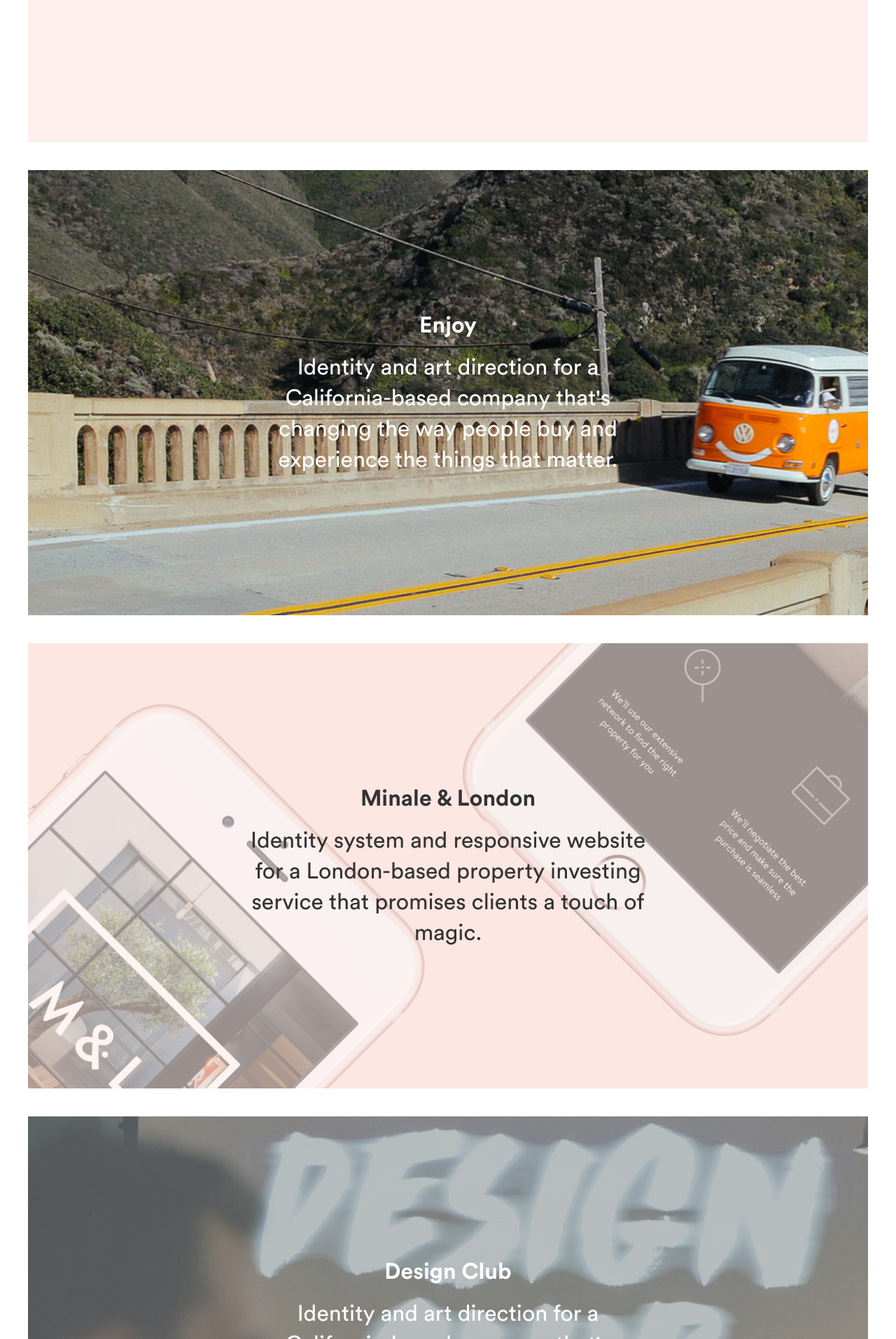
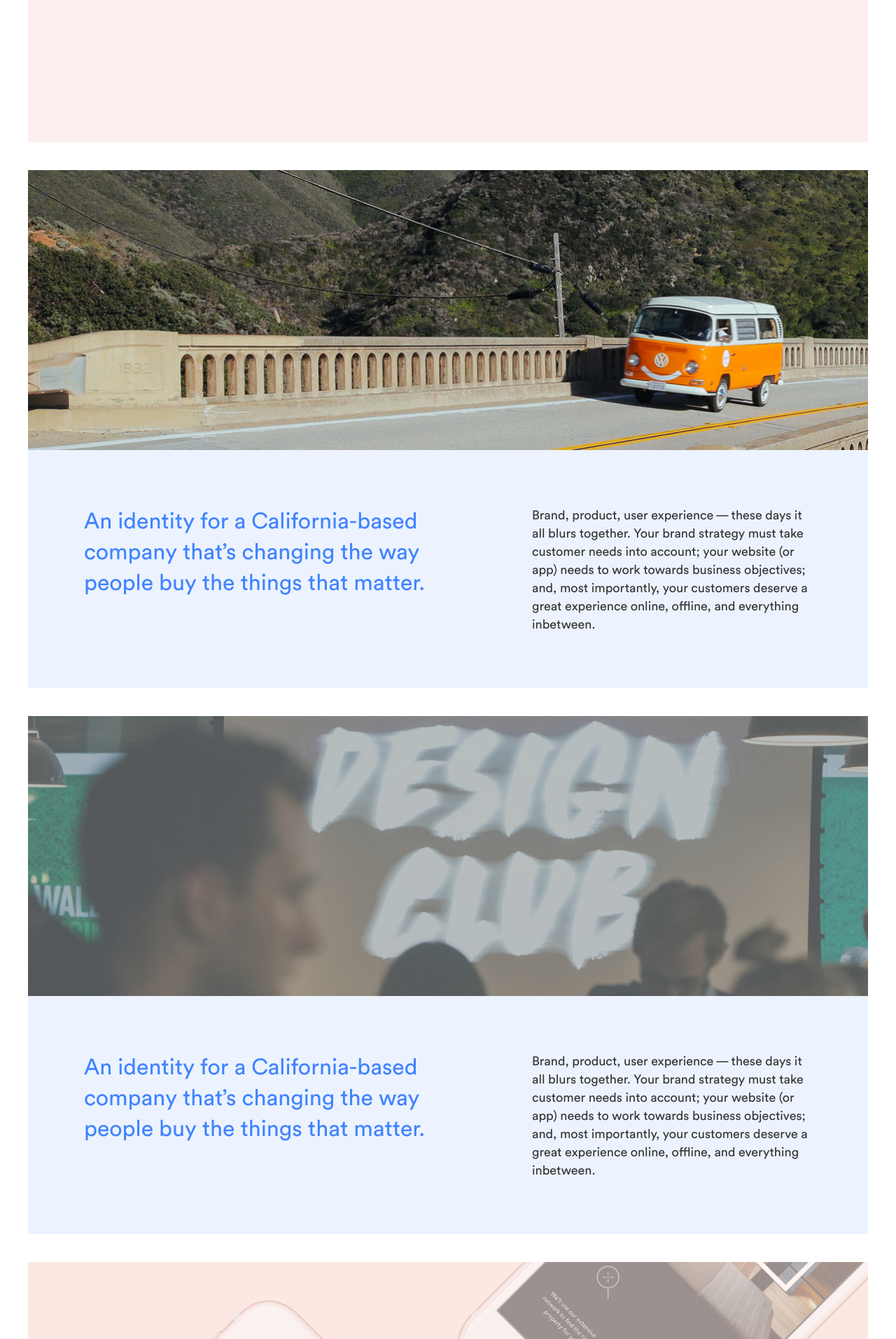
Before and after one commit to anothertompetty/work-we-do-site, a Jekyll site: the page built from index.html, in a window 1280 px wide. Shown: the part 885-2798 px from the top of the page at 70% size. Built offline with Jekyll 4.4.1, drawn with Linux system fonts in a browser that asks for light colours; some web fonts are replaced; some of the changed text lies outside the part shown.

```diff
--- a/_sass/_bio.scss
+++ b/_sass/_bio.scss
@@ -37,7 +37,7 @@
   }
 }
 
-@media screen and (max-width: $width-small) {
+@media screen and (max-width: $width-mobile) {
   .bio {
     padding: 0;
   }
--- a/_sass/_heading.scss
+++ b/_sass/_heading.scss
@@ -32,5 +32,5 @@
 }
 
 .heading__inner--about {
-  max-width: 980px;
+  max-width: 880px;
 }
--- a/_sass/_stage.scss
+++ /dev/null
@@ -1,84 +0,0 @@
-.stage {
-  width: 100%;
-  margin-top: $space-large;
-  padding-top: $space-x-large * 2.5;
-  padding-bottom: $space-x-large * 2.5;
-  background-color: #26E3B2;
-}
-
-@media screen and (max-width: $width-small) {
-  .stage {
-    margin-top: $space-large / 2;
-  }
-}
-
-@media screen and (max-width: $width-mobile) {
-  .stage {
-    margin-top: 0;
-  }
-}
-
-.stage--enjoy {
-  background: url('../img/work/enjoy.jpg') top center no-repeat;
-  background-size: cover;
-  background-color: orange;
-  color: white;
-}
-
-.stage--minale {
-  background: url('../img/work/minale-and-london.jpg') top center no-repeat;
-  background-size: cover;
-  background-color: #FCE7E2;
-  color: $color-base;
-}
-
-.stage--design-club {
-  background: url('../img/work/design-club.jpg') top center no-repeat;
-  background-size: cover;
-  background-color: $color-base;
-  color: white;
-}
-
-.stage--venmo {
-  background-color: #D8EFED;
-}
-
-.stage--facebook {
-  background-color: #F7F9D7;
-}
-
-.stage__inner {
-  max-width: 580px;
-  margin: 0 auto;
-}
-
-@media screen and (max-width: $width-small) {
-  .stage__inner {
-    max-width: 380px;
-  }
-}
-
-.stage-nav {
-  position: absolute;
-  margin-left: auto;
-  margin-right: auto;
-  left: 0;
-  right: 0;
-  margin-top: -72px;
-  z-index: 2;
-}
-
-.stage-nav__button {
-  display: inline-block;
-  width: 32px;
-  height: 32px;
-  border: 1px solid $color-base;
-  border-radius: 80px;
-  padding-top: 7px;
-  margin-right: 8px;
-  text-decoration: none;
-}
-
-.stage-nav__button:last-of-type {
-  margin-right: 0;
-}
--- a/_sass/_text.scss
+++ b/_sass/_text.scss
@@ -123,6 +123,10 @@
   color: $color-primary;
 }
 
+.u-color-secondary {
+  color: $color-secondary;
+}
+
 .u-text-no-smoothing {
   -webkit-font-smoothing: subpixel-antialiased;
 }
--- /dev/null
+++ b/_sass/_work.scss
@@ -0,0 +1,92 @@
+.work {
+  width: 100%;
+  margin-top: $space-large;
+  padding-top: $space-x-large * 2.5;
+  padding-bottom: $space-x-large * 2.5;
+  background-color: #26E3B2;
+}
+
+@media screen and (max-width: $width-small) {
+  .work {
+    margin-top: $space-large / 2;
+  }
+}
+
+@media screen and (max-width: $width-mobile) {
+  .work {
+    margin-top: 0;
+  }
+}
+
+.work--enjoy {
+  background: url('../img/work/enjoy.jpg') top center no-repeat;
+  background-size: cover;
+  background-color: orange;
+  color: white;
+}
+
+.work--minale {
+  background: url('../img/work/minale-and-london.jpg') top center no-repeat;
+  background-size: cover;
+  background-color: #FCE7E2;
+  color: $color-base;
+}
+
+.work--design-club {
+  background: url('../img/work/design-club.jpg') top center no-repeat;
+  background-size: cover;
+  background-color: $color-base;
+  color: white;
+}
+
+.work--venmo {
+  background-color: #D8EFED;
+}
+
+.work--facebook {
+  background-color: #F7F9D7;
+}
+
+.work__about {
+  position: relative;
+  max-width: 100%;
+  min-height: 340px;
+  background-color: $color-secondary-light;
+}
+
+.work__about__title {
+  margin-left: $space-x-large;
+  margin-right: 50%;
+  vertical-align: top;
+}
+
+.work__about__story {
+  position: absolute;
+  max-width: 400px; // using both so can override with max-width in media query
+  min-width: 400px;
+  top: $space-x-large;
+  right: $space-x-large;
+}
+
+@media screen and (max-width: 1100px) {
+  .work__about__story {
+    max-width: 300px; // using both so can override with max-width in media query
+    min-width: 300px;
+  }
+}
+
+@media screen and (max-width: $width-medium + 140px) {
+  .work__about__title {
+    margin-right: $space-x-large;
+  }
+
+  .work__about__story {
+    position: relative;
+    max-width: 100%;
+    top: auto;
+    right: auto;
+    margin-top: $space-large;
+    margin-left: $space-x-large;
+    margin-right: $space-x-large
+  }
+}
--- a/css/main.scss
+++ b/css/main.scss
@@ -19,7 +19,7 @@
   "links",
   "logo",
   "owl-carousel",
-  "stage",
+  "work",
 
   "margin",
   "padding",
--- a/index.html
+++ b/index.html
@@ -18,28 +18,33 @@
   </div>
 </div>
 
-<div class="stage stage--enjoy u-padding-Hl">
-  <div class="stage__inner u-text-center">
-    <p class="u-text-large u-text-heavy">Enjoy</p>
-    <p class="u-text-large u-margin-An">
-      Identity and art direction for a California-based company that's changing the way people buy and experience the things that matter.
-    </p>
+<div class="work work--enjoy"></div>
+<div class="work__about u-padding-Vxl">
+  <div class="work__about__title u-text-large u-color-secondary">
+    An identity for a California-based company that’s changing the way people buy the things that matter.
+  </div>
+  <div class="work__about__story">
+    Brand, product, user experience — these days it all blurs together. Your brand strategy must take customer needs into account; your website (or app) needs to work towards business objectives; and, most importantly, your customers deserve a great experience online, offline, and everything inbetween.
   </div>
 </div>
-<div class="stage stage--minale u-padding-Hl">
-  <div class="stage__inner u-text-center">
-    <p class="u-text-large u-text-heavy">Minale & London</p>
-    <p class="u-text-large u-margin-An">
-      Identity system and responsive website for a London-based property investing service that promises clients a touch of magic.
-    </p>
+
+<div class="work work--design-club"></div>
+<div class="work__about u-padding-Vxl">
+  <div class="work__about__title u-text-large u-color-secondary">
+    An identity for a California-based company that’s changing the way people buy the things that matter.
+  </div>
+  <div class="work__about__story">
+    Brand, product, user experience — these days it all blurs together. Your brand strategy must take customer needs into account; your website (or app) needs to work towards business objectives; and, most importantly, your customers deserve a great experience online, offline, and everything inbetween.
   </div>
 </div>
-<div class="stage stage--design-club u-padding-Hl">
-  <div class="stage__inner u-text-center">
-    <p class="u-text-large u-text-heavy">Design Club</p>
-    <p class="u-text-large u-margin-An">
-      Identity and art direction for a California-based company that's changing the way people buy and experience the things that matter.
-    </p>
+
+<div class="work work--minale"></div>
+<div class="work__about u-padding-Vxl">
+  <div class="work__about__title u-text-large u-color-secondary">
+    An identity for a California-based company that’s changing the way people buy the things that matter.
+  </div>
+  <div class="work__about__story">
+    Brand, product, user experience — these days it all blurs together. Your brand strategy must take customer needs into account; your website (or app) needs to work towards business objectives; and, most importantly, your customers deserve a great experience online, offline, and everything inbetween.
   </div>
 </div>
 
```
